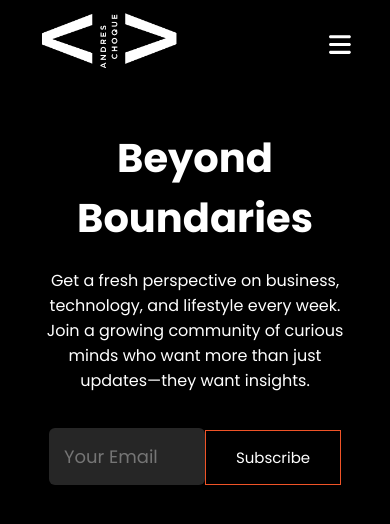
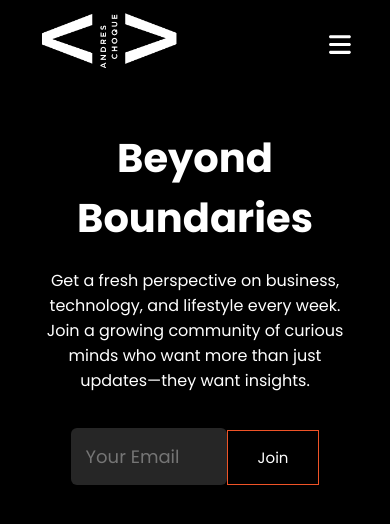
Before and after one commit to andreschoque3/Personal-Website, a React (Create React App) app in the folder client/: page /newsletter in a window 390 px wide. Shown: the top 524 px of the page. Built offline with nearby package versions, Linux system fonts and the light colour scheme.

Commit message:
feat: made newletter form dynamic

```diff
--- a/client/src/Components/Blog_Subscriber/BlogSubscriber.css
+++ b/client/src/Components/Blog_Subscriber/BlogSubscriber.css
@@ -8,25 +8,3 @@
     text-align: center;
     margin-top: 20px;
 }
-
-.subscriber-container form {
-    text-align: center;
-}
-
-.subscriber-container form input {
-    width: 30%;
-}
-
-.subscriber-container button {
-    font-size: 18px;
-    padding: 14px 60px;
-    cursor: pointer;
-    background-color: transparent;
-    color: white;
-    border: 1px solid #ef5327;
-    transition: background 0.5s;
-}
-
-.subscriber-container button:hover {
-    background: #ef5327;
-}
--- a/client/src/Components/Blog_Subscriber/BlogSubscriber.jsx
+++ b/client/src/Components/Blog_Subscriber/BlogSubscriber.jsx
@@ -1,49 +1,15 @@
 import React from 'react'
 import './BlogSubscriber.css'
-import { toast } from 'react-toastify';
+import Form from '../Newsletter_Form/Form'
 
 function BlogSubscriber() {
-
-    // Email functionality
-  const onSubmit = async (event) => {
-    event.preventDefault();
-    const formData = new FormData(event.target);
-
-    formData.append("access_key", "efae9b3c-bf15-4bd7-91ed-ff9435feb4d9");
-
-    const object = Object.fromEntries(formData);
-    const json = JSON.stringify(object);
-
-    const res = await fetch("https://api.web3forms.com/submit", {
-      method: "POST",
-      headers: {
-        "Content-Type": "application/json",
-        Accept: "application/json"
-      },
-      body: json
-    }).then((res) => res.json());
-
-    if (res.success) {
-      console.log("Success", res);
-      toast.success("Email successfully sent.")
-      event.target.reset();
-    }
-    else {
-      console.log("Error", res)
-      toast.error("Error while sending email.")
-    }
-  };
-
 
   return (
     <div>
         <div className='subscriber-container'>
             <h1>Haven't subscribed yet?</h1>
             <p>Join to get a dose of inspiration, insights, and a fresh perspective on life and business.</p>
-            <form onSubmit={onSubmit}>
-                <input type="email" name="Blog-Subcriber-Email" id="" placeholder='Your Email' required />
-                <button type='submit'>Join</button>
-            </form>
+            <Form/>
         </div>
     </div>
   )
--- /dev/null
+++ b/client/src/Components/Newsletter_Form/Form.css
@@ -0,0 +1,33 @@
+.form-container form {
+    text-align: center;
+}
+
+.form-container form input {
+    width: 30%;
+}
+
+.form-container button {
+    font-size: 18px;
+    padding: 14px 60px;
+    cursor: pointer;
+    background-color: transparent;
+    color: white;
+    border: 1px solid #ef5327;
+    transition: background 0.5s;
+}
+
+.form-container button:hover {
+    background: #ef5327;
+}
+
+@media screen and (max-width: 800px) {
+
+    .form-container form input {
+        width: 50%;
+    }
+
+    .form-container form button {
+        padding: 15px 30px;
+        font-size: 15px;
+    }
+}
--- /dev/null
+++ b/client/src/Components/Newsletter_Form/Form.jsx
@@ -0,0 +1,57 @@
+import React from 'react'
+import './Form.css'
+import { toast } from 'react-toastify';
+
+function Form() {
+
+    // Email functionality
+  const onSubmit = async (event) => {
+    event.preventDefault();
+    const formData = new FormData(event.target);
+
+    formData.append("access_key", "efae9b3c-bf15-4bd7-91ed-ff9435feb4d9");
+
+    const object = Object.fromEntries(formData);
+    const json = JSON.stringify(object);
+
+    const res = await fetch("https://api.web3forms.com/submit", {
+      method: "POST",
+      headers: {
+        "Content-Type": "application/json",
+        Accept: "application/json"
+      },
+      body: json
+    }).then((res) => res.json());
+
+    if (res.success) {
+      console.log("Success", res);
+      toast.success("Email successfully sent.",
+        {style: {
+            backgroundColor: 'black',
+            color: 'white'
+        }})
+      event.target.reset();
+    }
+    else {
+      console.log("Error", res)
+      toast.error("Error while sending email.",
+        {style: {
+            backgroundColor: 'black',
+            color: 'white'
+        }})
+    }
+  };
+
+  return (
+    <div>
+        <div className='form-container'>
+            <form onSubmit={onSubmit}>
+                <input type="email" name="Blog-Subcriber-Email" id="" placeholder='Your Email' required />
+                <button type='submit'>Join</button>
+            </form>
+        </div>
+    </div>
+  )
+}
+
+export default Form
--- a/client/src/Components/Subscribe/Subscribe.css
+++ b/client/src/Components/Subscribe/Subscribe.css
@@ -7,28 +7,6 @@
 .sub-container p {
     text-align: center;
     margin: 20px 20%;
-}
-
-.sub-container form {
-    text-align: center;
-}
-
-.sub-container form input {
-    width: 30%;
-}
-
-.sub-container button {
-    font-size: 18px;
-    padding: 14px 60px;
-    cursor: pointer;
-    background-color: transparent;
-    color: white;
-    border: 1px solid #ef5327;
-    transition: background 0.5s;
-}
-
-.sub-container button:hover {
-    background: #ef5327;
 }
 
 /**********Responsive section**********/
@@ -42,12 +20,4 @@
         margin: 20px 0;
     }
 
-    .sub-container form input {
-        width: 50%;
-    }
-
-    .sub-container form button {
-        padding: 15px 30px;
-        font-size: 15px;
-    }
 }
--- a/client/src/Components/Subscribe/Subscribe.jsx
+++ b/client/src/Components/Subscribe/Subscribe.jsx
@@ -1,38 +1,8 @@
 import React from 'react'
 import './Subscribe.css'
-import { toast } from 'react-toastify';
+import Form from '../Newsletter_Form/Form';
 
 function Subscribe() {
-
-    // Email functionality
-  const onSubmit = async (event) => {
-    event.preventDefault();
-    const formData = new FormData(event.target);
-
-    formData.append("access_key", "efae9b3c-bf15-4bd7-91ed-ff9435feb4d9");
-
-    const object = Object.fromEntries(formData);
-    const json = JSON.stringify(object);
-
-    const res = await fetch("https://api.web3forms.com/submit", {
-      method: "POST",
-      headers: {
-        "Content-Type": "application/json",
-        Accept: "application/json"
-      },
-      body: json
-    }).then((res) => res.json());
-
-    if (res.success) {
-      console.log("Success", res);
-      toast.success("Email successfully sent.")
-      event.target.reset();
-    }
-    else {
-      console.log("Error", res)
-      toast.error("Error while sending email.")
-    }
-  };
 
   return (
     <div>
@@ -40,10 +10,7 @@ function Subscribe() {
             <div className='sub-container'>
                 <h1>Beyond Boundaries</h1>
                 <p>Get a fresh perspective on business, technology, and lifestyle every week. Join a growing community of curious minds who want more than just updates—they want insights.</p>
-                <form onSubmit={onSubmit}>
-                    <input type="email" name="Blog-Subcriber-Email" id="" placeholder='Your Email' required />
-                    <button type='submit'>Subscribe</button>
-                </form>
+                <Form/>
             </div>
         </div>
     </div>
--- a/client/src/Pages/Blog/Blog.jsx
+++ b/client/src/Pages/Blog/Blog.jsx
@@ -6,11 +6,11 @@ import blog4 from '../Blog/Images/blog4.jpg'
 import '../../Components/Navbar/Navbar.css'
 import './Blog.css'
 import { Link } from 'react-router-dom'
-import { toast } from 'react-toastify';
 import 'react-toastify/dist/ReactToastify.css';
 import { Helmet } from 'react-helmet';
 import Navbar from '../../Components/Navbar/Navbar';
 import Footer from '../../Components/Footer/Footer';
+import Form from '../../Components/Newsletter_Form/Form';
 
 function Blog() {
 
@@ -18,36 +18,6 @@ function Blog() {
   useEffect(() => {
     document.title = 'Blog - Andres Choque';
   }, []);
-
-  // Email functionality
-  const onSubmit = async (event) => {
-    event.preventDefault();
-    const formData = new FormData(event.target);
-
-    formData.append("access_key", "efae9b3c-bf15-4bd7-91ed-ff9435feb4d9");
-
-    const object = Object.fromEntries(formData);
-    const json = JSON.stringify(object);
-
-    const res = await fetch("https://api.web3forms.com/submit", {
-      method: "POST",
-      headers: {
-        "Content-Type": "application/json",
-        Accept: "application/json"
-      },
-      body: json
-    }).then((res) => res.json());
-
-    if (res.success) {
-      console.log("Success", res);
-      toast.success("Email successfully sent.")
-      event.target.reset();
-    }
-    else {
-      console.log("Error", res)
-      toast.error("Error while sending email.")
-    }
-  };
 
   return (
     <div>
@@ -85,10 +55,7 @@ function Blog() {
         <div className='subscriber-container'>
           <h1>Get the Latest News Straight to You</h1>
           <p>Join to get a dose of inspiration, insights, and a fresh perspective on life and business.</p>
-          <form onSubmit={onSubmit}>
-            <input type="email" name="Blog-Subcriber-Email" id="" placeholder='Your Email' required />
-            <button type='submit'>Join</button>
-          </form>
+          <Form/>
         </div>
 
         <div className='blog-list'>
--- a/client/src/Pages/Home/Home.jsx
+++ b/client/src/Pages/Home/Home.jsx
@@ -5,9 +5,9 @@ import 'react-toastify/dist/ReactToastify.css';
 import Navbar from '../../Components/Navbar/Navbar'
 import Footer from '../../Components/Footer/Footer';
 import AbtPic from './Images/Andres-Choque-small.jpg'
+import workpic7 from './Images/java-loco.png'
 import workpic1 from './Images/tactica.png'
 import workpic2 from './Images/drontec.png'
-import workpic3 from './Images/creotec.png'
 import workpic4 from './Images/cfl.png'
 import workpic5 from './Images/github-projects.png'
 import workpic6 from './Images/andres-website-2.png'
@@ -75,7 +75,11 @@ function Home() {
     const formData = new FormData(e.target);
 
     // Immediately show a loading message
-    toast.info('Submitting your message...');
+    toast.info('Submitting your message...',
+      {style: {
+          backgroundColor: 'black',
+          color: 'white'
+      }});
 
     try {
         const response = await fetch(scriptURL, {
@@ -84,7 +88,11 @@ function Home() {
         });
 
         if (response.ok) {
-            toast.success('Form submitted successfully!')
+            toast.success('Form submitted successfully!',
+            {style: {
+                backgroundColor: 'black',
+                color: 'white'
+            }})
             e.target.reset();
         } else {
             toast.error('Form submission failed');
@@ -228,6 +236,14 @@ function Home() {
 
             <div className='work-list'>
                 <div className="work">
+                    <img src={workpic7} alt='Java-loco' />
+                    <div className="layer">
+                       <h3><strong>Java Loco</strong></h3>
+                       <a href="https://andreschoque3.github.io/Coffee_website/" target="_blank" rel="noreferrer noopener" aria-label='Tactica-ministries-website-link'> <FontAwesomeIcon icon={faLocationArrow}/></a>
+                    </div>
+                </div>
+
+                <div className="work">
                     <img src={workpic1} alt='Tactica-ministries' />
                     <div className="layer">
                        <h3><strong>TACTICA Ministries</strong></h3>
@@ -241,14 +257,6 @@ function Home() {
                        <h3><strong>Drontec</strong></h3>
                        <a href="https://drontec.org/" target="_blank" rel="noreferrer noopener" aria-label='Drontec-website-link'> <FontAwesomeIcon icon={faLocationArrow}/></a>
                     </div>
-                </div>
-
-                <div className="work">
-                    <img src={workpic3} alt='Creotec' />
-                    <div className="layer">
-                        <h3><strong>CREOTEC</strong></h3>
-                        <a href="https://creo-tec.com/" target="_blank" rel="noreferrer noopener" aria-label='Creotec-website-link'> <FontAwesomeIcon icon={faLocationArrow}/></a>
-                     </div>
                 </div>
             </div>
 
```
Also changed, not shown: client/src/Pages/Home/Images/java-loco.png (added).
